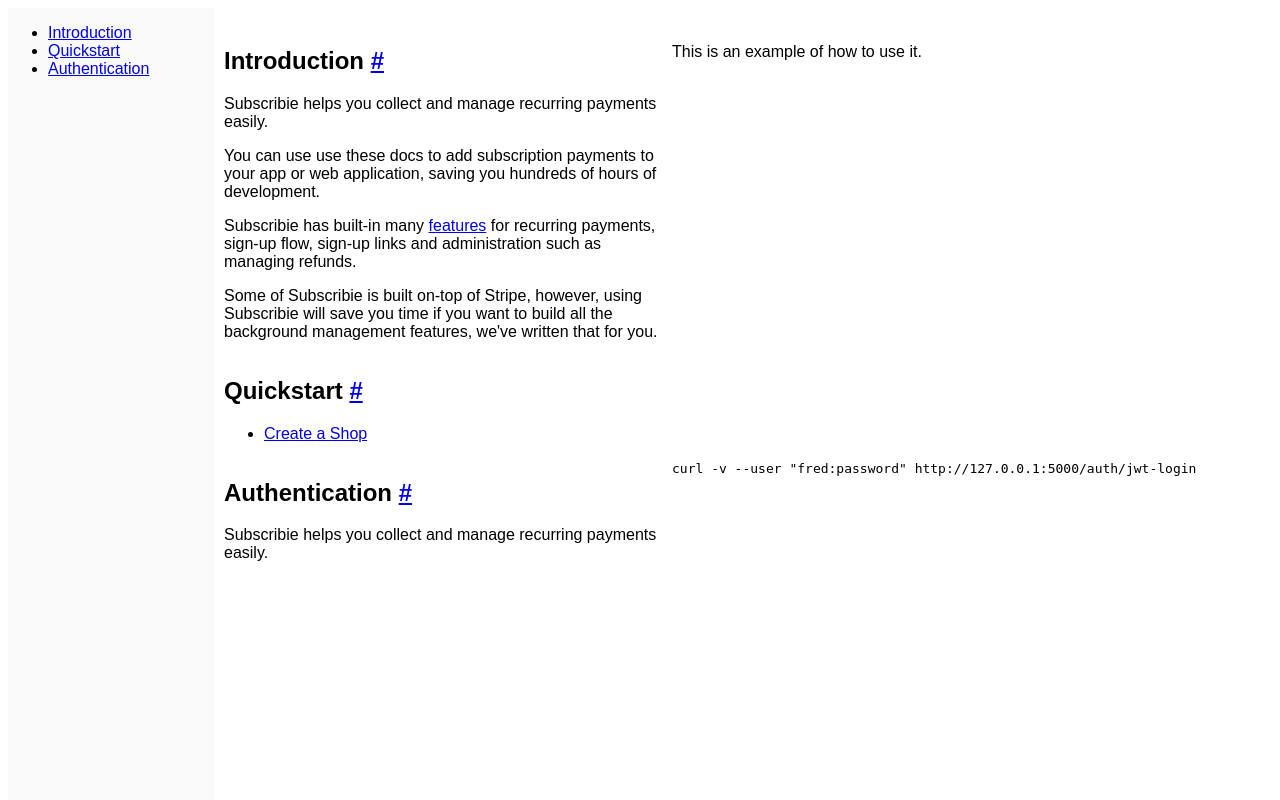
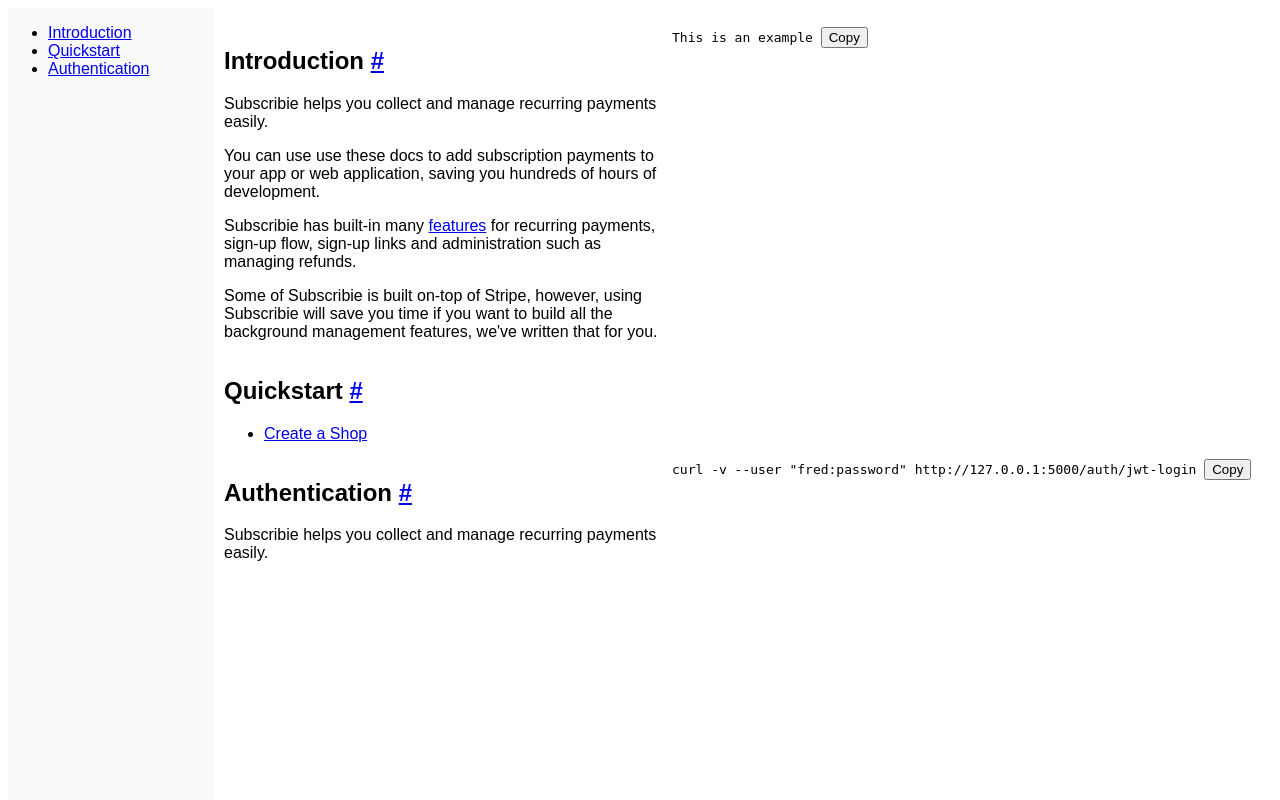
Before and after one commit to Subscribie/dev-docs, a Flask app: page / in a window 1280 px wide. Run offline with Flask 2, Linux system fonts and the light colour scheme.

Commit message:
adding the copy function

```diff
--- a/templates/authentication.html
+++ b/templates/authentication.html
@@ -10,5 +10,6 @@
 {% block methodExample %}
   <code class= "code">
      curl -v --user "fred:password" http://127.0.0.1:5000/auth/jwt-login
+  <button onclick="copyTextFromElement('.code')">Copy</button>
   </code>
 {% endblock methodExample %}
--- a/templates/index.html
+++ b/templates/index.html
@@ -118,3 +118,26 @@ body {
 </div>
 </body>
 </html>
+
+<script>
+function copyText(text) {
+  navigator.clipboard.writeText(text);
+
+}
+
+function copyTextFromElement(elementID) {
+  let element = document.querySelectorAll(elementID); //select the element
+  for (var i=0; i < element.length; i++) {
+    element[i].addEventListener('click', function(event) {
+      copyText(event.currentTarget.childNodes[0].textContent.replace(/[\n\r]+|[\s]{2,}/g, ''));
+      event.target.disabled = true
+      event.target.innerText="copied"
+
+      setTimeout(function(){
+      event.target.disabled = false
+      event.target.innerText="copy"
+      }, 3000);
+    });
+  }
+}
+</script>
--- a/templates/introduction.html
+++ b/templates/introduction.html
@@ -14,5 +14,8 @@
 {% endblock methodCopy %}
 
 {% block methodExample %}
-  <p>This is an example of how to use it.</p>
+  <code class= "code">
+  This is an example
+  <button class= "copy" onclick="copyTextFromElement('.code')">Copy</button>
+  </code>
 {% endblock methodExample %}
```
